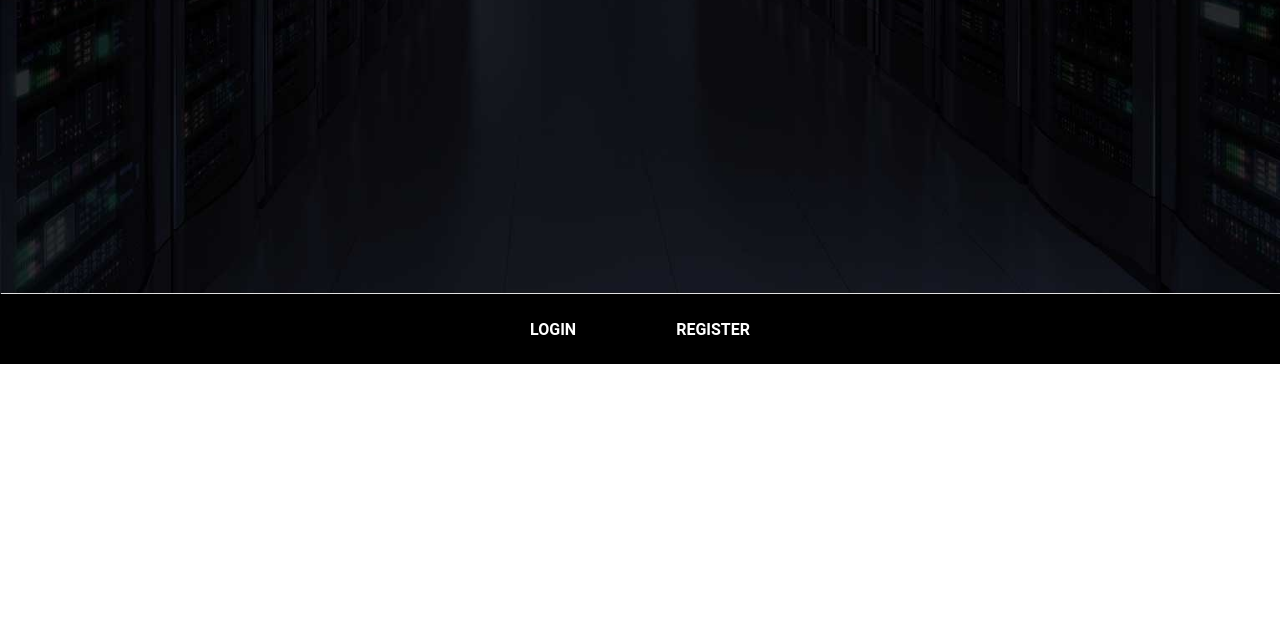
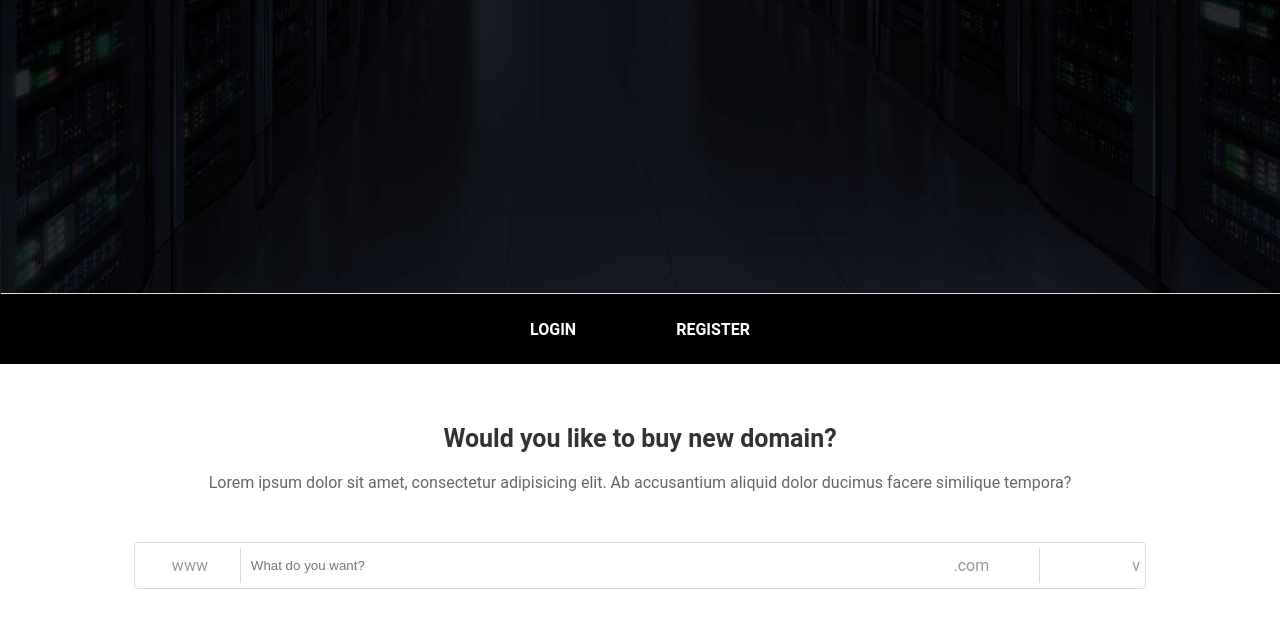
Before and after one commit to VladimirAfonin/sass_proj, a website: page public/index.html in a window 1280 px wide. Shown: the part 506-1134 px from the top of the page. Before the commit the page ends 870 px from the top, so only its background shows below. Drawn offline with Linux system fonts and the light colour scheme.

Commit message:
- add buy input block

```diff
--- a/public/index.html
+++ b/public/index.html
@@ -59,6 +59,24 @@
         <a href="#" class="auth__link">Login</a>
         <a href="#" class="auth__link">Register</a>
     </nav>
+    <section class="buy">
+        <div class="buy__content view-port">
+            <h2 class="buy__title">Would you like to buy new domain?</h2>
+            <h4 class="buy__subtitle">Lorem ipsum dolor sit amet, consectetur adipisicing elit. Ab accusantium aliquid dolor ducimus facere similique tempora?</h4>
+            <div class="buy__input-wrapper">
+                <div class="buy__www buy__help">
+                    www
+                </div>
+                <div class="buy__input-block">
+                    <input type="text" class="buy__input" placeholder="What do you want?">
+                    <div class="buy__domain">.com</div>
+                </div>
+                <div class="buy__select buy__help">
+                    v
+                </div>
+            </div>
+        </div>
+    </section>
 </div>
 </body>
 </html>
--- /dev/null
+++ b/src/scss/buy.scss
@@ -0,0 +1,76 @@
+@import "partials/mixins";
+@import "partials/params";
+
+$opacity: 0.6;
+
+.buy {
+  background-color: #fff;
+
+
+  &__content {
+    display: flex;
+    flex-direction: column;
+    align-items: center;
+    padding: 60px;
+  }
+
+  &__title {
+    font-size: 25px;
+    opacity: .8;
+    font-weight: bold;
+    margin-bottom: 20px;
+  }
+
+  &__subtitle {
+    margin-bottom: 50px;
+    opacity: $opacity;
+    font-weight: normal;
+  }
+
+  &__input-wrapper {
+    display: flex;
+    width: 1000px;
+    margin: 0 auto 50px;
+    padding: 5px;
+    border: 1px solid $buy-border-color;
+    border-radius: 4px;
+  }
+
+  &__input-block {
+    display: flex;
+    align-items:center;
+    justify-content: space-between;
+    width: 80%;
+    border-right: 1px solid $buy-border-color;
+    border-left: 1px solid $buy-border-color;
+  }
+
+  &__input {
+    width: 100%;
+    border: none;
+    outline: none;
+    padding: 10px;
+  }
+
+  &__select {
+    justify-content: flex-end;
+  }
+
+  &__help {
+    display: flex;
+    align-items: center;
+    width:10%;
+    opacity: $opacity - 0.2;
+  }
+
+  &__www {
+    justify-content: center;
+    opacity: .4;
+  }
+
+  &__domain {
+    margin-right: 50px;
+    opacity: $opacity - 0.2;
+  }
+
+}
--- a/src/scss/partials/_params.scss
+++ b/src/scss/partials/_params.scss
@@ -7,6 +7,7 @@ $blue: #0faff1;
 $orange: #f1540f;
 $footer-bg-color: #2a2a2a;
 $main-bg-color: #000;
+$buy-border-color: #d9d9d9;
 
 // Sizes
 $nav-height: 60px;
```
Also changed, not shown: public/bundle.min.css.
